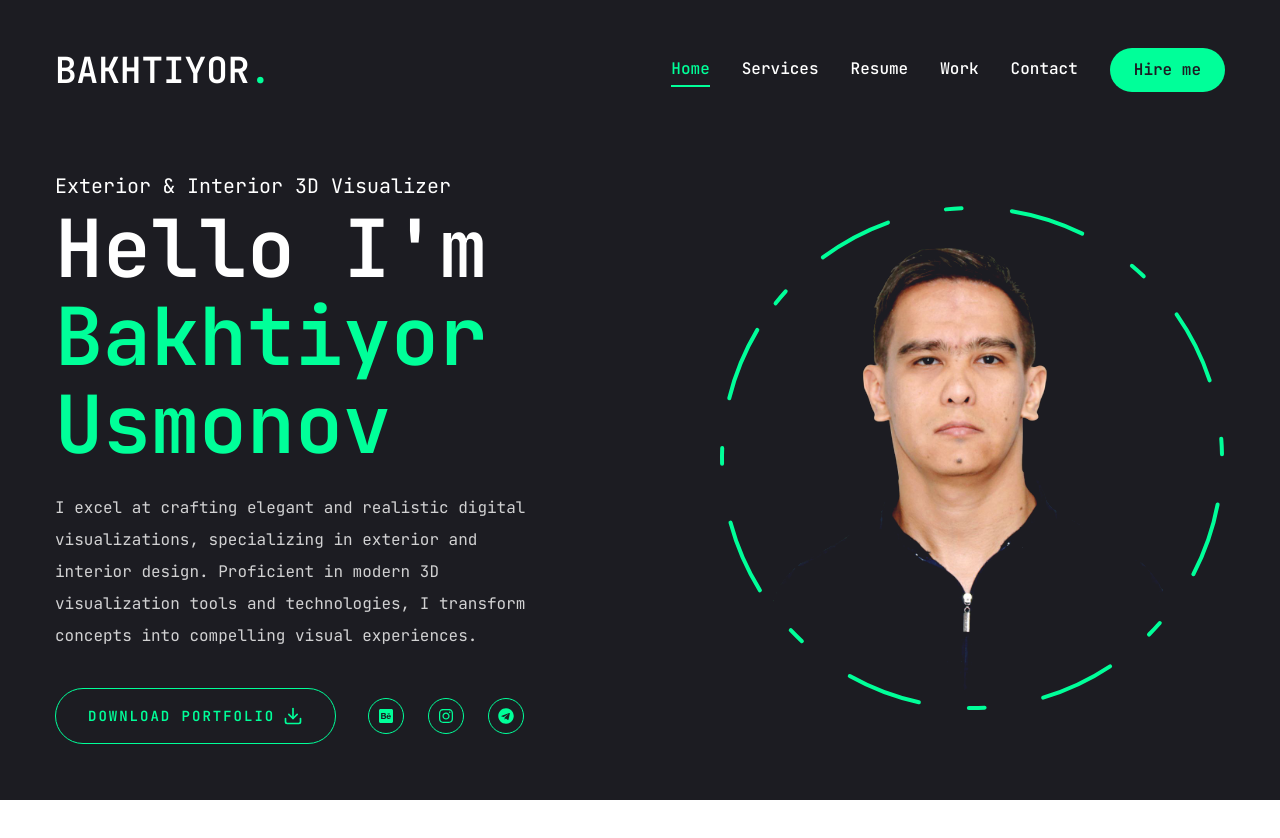
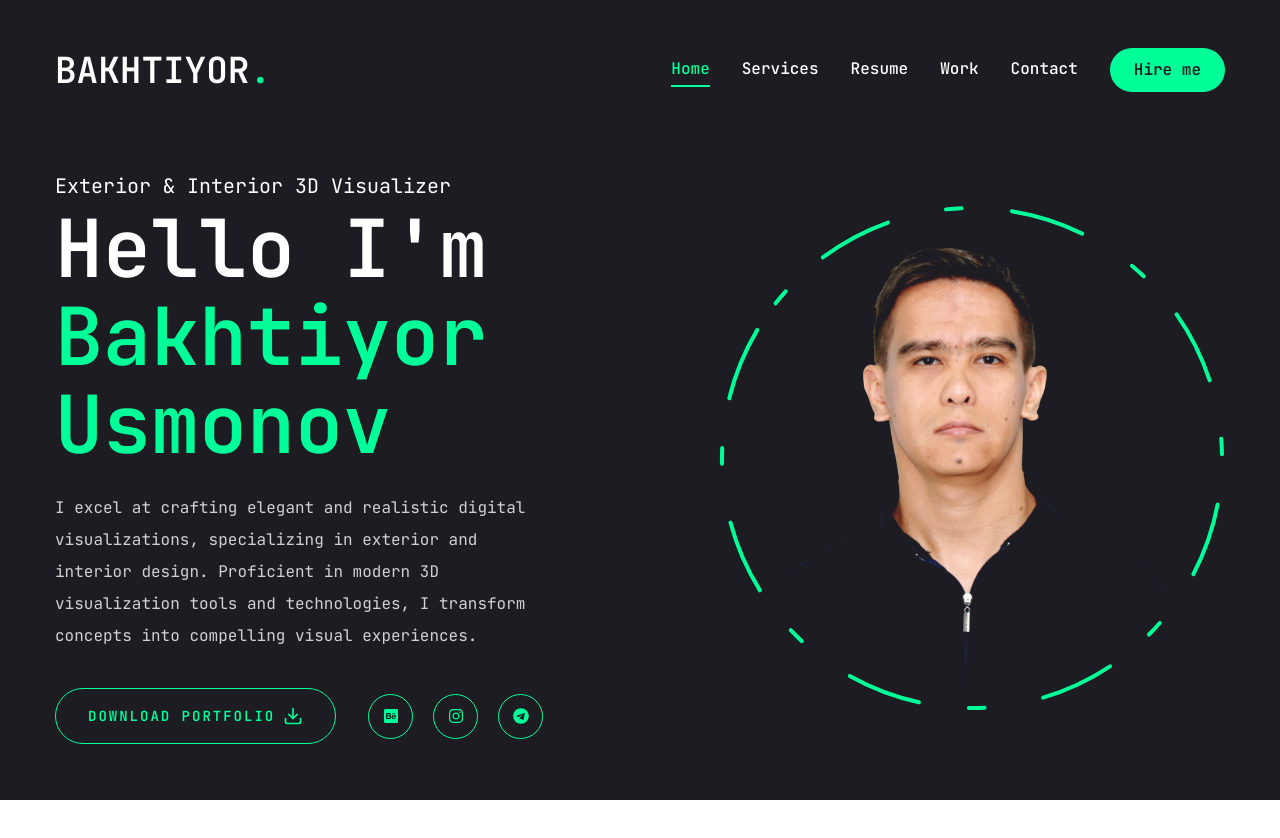
Before and after one commit to ogabek542/baxa_portfolio, a Next.js app: page / in a window 1280 px wide. Shown: the top 838 px of the page. Built offline with nearby package versions, Linux system fonts and the light colour scheme.

Commit message:
enlarge socila icons

```diff
--- a/app/page.jsx
+++ b/app/page.jsx
@@ -63,8 +63,8 @@ const Home = () => {
               </Button>
               <div className="mb-8 xl:mb-0 ">
                 <Socials
-                  containerStyles="flex gap-6 "
-                  iconStyles="w-9 h-9 border border-accent rounded-full flex justify-center items-center text-accent text-base hover:bg-accent hover:text-primary hover:transition-all duration-500"
+                  containerStyles="flex gap-5 "
+                  iconStyles="w-[45px] h-[45px] p-[0px] border border-accent rounded-full flex justify-center items-center text-accent text-base hover:bg-accent hover:text-primary hover:transition-all duration-500"
                 />
               </div>
             </div>
```
